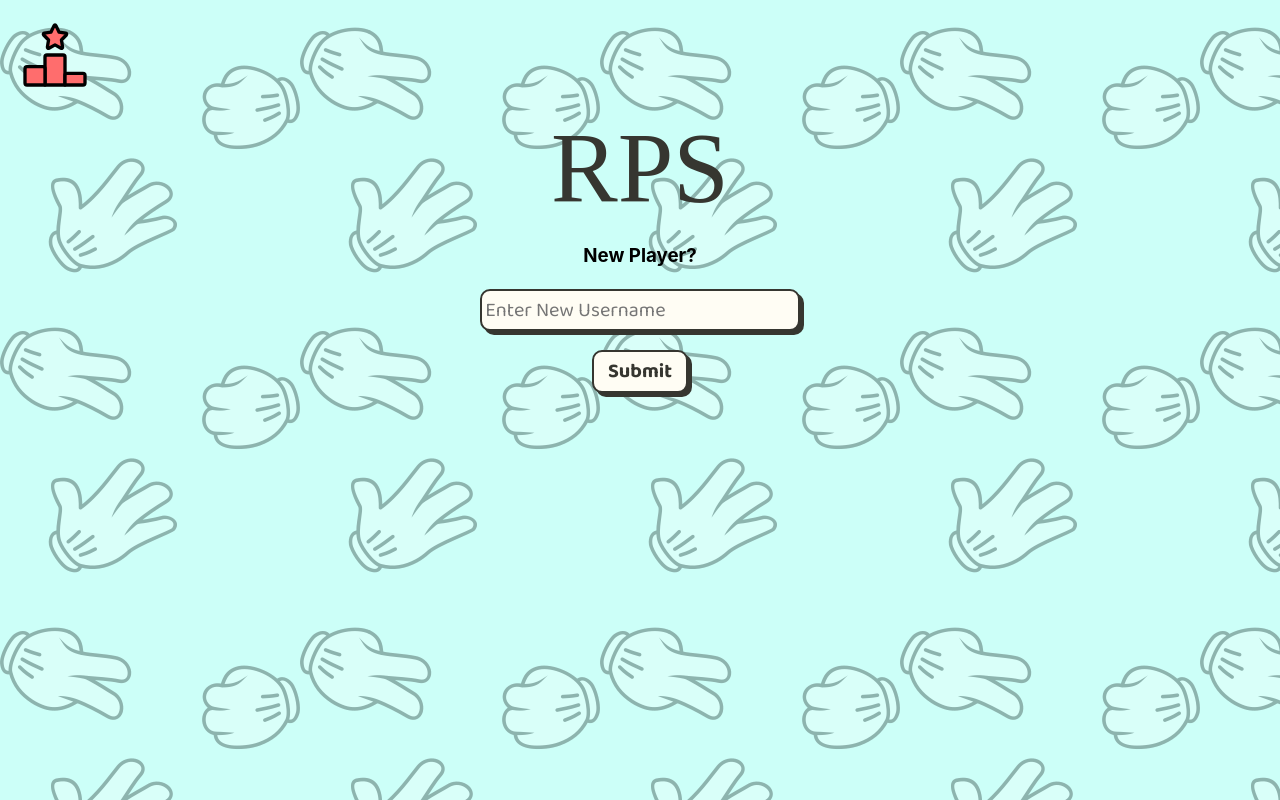
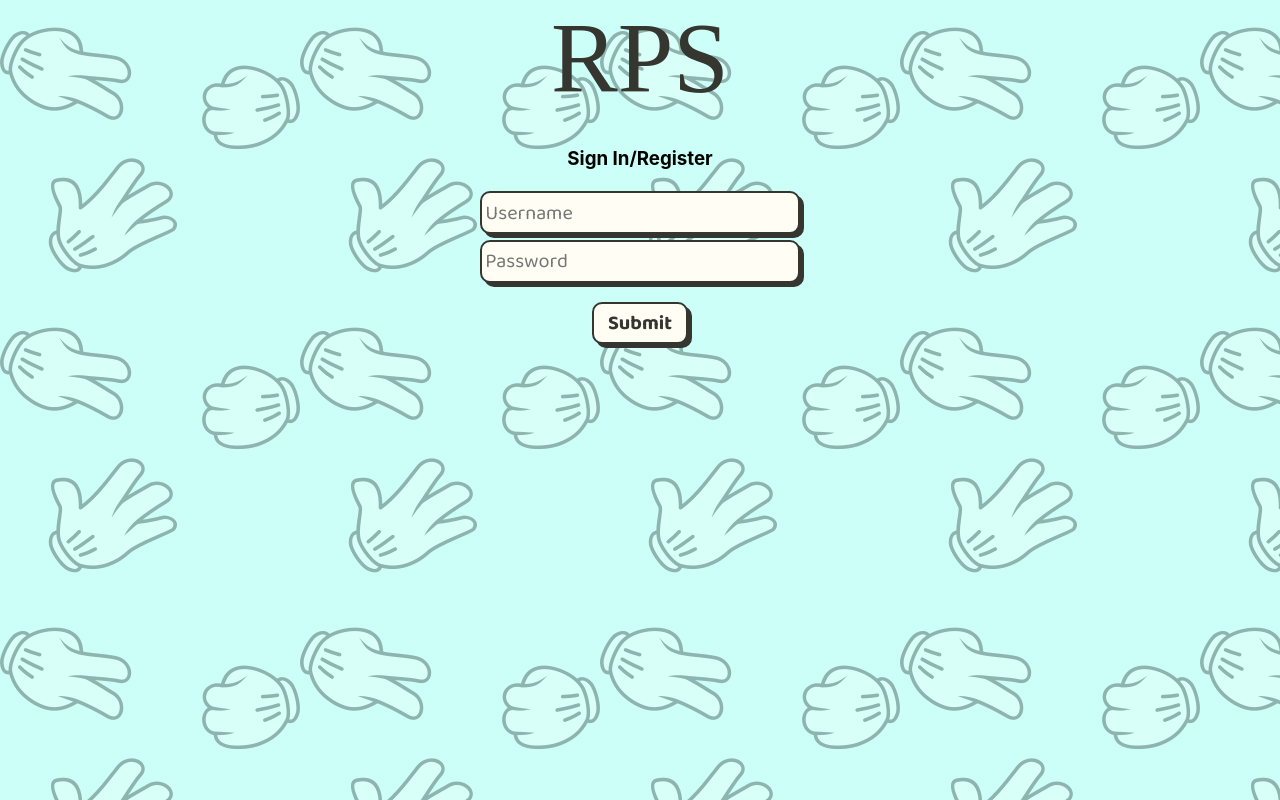
Before and after one commit to bhail300/WebDev3_RPS, a Next.js app in the folder rps/: page / in a window 1280 px wide. Built offline with nearby package versions, Linux system fonts and the light colour scheme; a web font is replaced by a local one.

Commit message:
added update score

```diff
--- a/rps/pages/components/forms/forms.js
+++ b/rps/pages/components/forms/forms.js
@@ -1,6 +1,7 @@
 import styled from 'styled-components';
 import { Wrapper } from '../../styles';
 import { useState, useEffect } from "react"
+import { useRouter } from 'next/router'
 
 
 
@@ -12,6 +13,7 @@ justify-content:center;
 align-items:center;
 align-content:center;
 width: 25%;
+margin: 1%;
 `
 const SubmitButton = styled.button`
 width: 30%;
@@ -28,55 +30,80 @@ margin: 5%;
 `
 
 export default function Form(
+{
+}){
+    const router = useRouter()
+
+    useEffect(()=>{
+        localStorage.clear();
+
+          });
+
+    // if (typeof window !== 'undefined') {
+    //         localStorage.setItem('currenrtUser', '');
+    //     }
 
 
-) {
+
     const [newUser, setNewUser] = useState('');
+    const [password, setPassword] = useState('');
+    const [validPath, setValidPath] = useState("");
     const updateNewUser = (e)=>{
         setNewUser(e.target.value)
+
       }
 
-    const HandleChange = () => {
+    const updatePass = (e)=>{
+        setPassword(e.target.value)
+      }
 
-        fetch(`http://localhost:3001/add-user?name=${newUser}`)
+      const HandleChange = () => {
+        fetch(`http://localhost:3001/add-user?name=${newUser}&pass=${password}`)
             .then(async (res) => {
                 const data = await res.json()
-                console.log(data)
+                if (typeof data !== 'undefined' && data.length > 0) {
+                    localStorage.setItem('currentUser', data[0].id);
+                    setValidPath("/game")
 
-            })
 
-    }
+
+                }else{
+                    localStorage.setItem('currentUser',"");
+                    setValidPath("/")
+                    alert("Invalid Login")
+
+                }
+
+            })}
+
+    const handlePage = (e)=>{
+        e.preventDefault()
+        router.push(validPath)
+      }
+
 
     return (
         <Wrapper>
-            {/* <FormCont action="/game" method="post">
-                <input
-                    type="text"
-                    id="user"
-                    name="user"
-                    className='input'
-                    placeholder="Enter Username" />
-                <input
-                    type="text"
-                    id="pass"
-                    name="pass"
-                    className='input'
-                    placeholder="Enter Password" />
-                <SubmitButton type="submit">Submit</SubmitButton>
-            </FormCont> */}
             <Wrapper>
-                <FormCont method="post">
-                    <h3>New Player?</h3>
+                <FormCont onSubmit={handlePage} method="post">
+                    <h3>Sign In/Register</h3>
                     <input
                         type="text"
                         value={newUser}
                         onChange={updateNewUser}
                         id="user"
-                        name="test"
+                        name="user"
                         className='input'
-                        placeholder="Enter New Username" />
+                        placeholder="Username" />
+                    <input
+                        type="password"
+                        value={password}
+                        onChange={updatePass}
+                        id="pass"
+                        name="pass"
+                        className='input'
+                        placeholder="Password" />
                     <SubmitButton onClick={() => {
-
                         HandleChange()
                     }}
                         type="submit">Submit</SubmitButton>
--- a/rps/pages/game.js
+++ b/rps/pages/game.js
@@ -119,11 +119,13 @@ export default function Game(){
           }
         }
 
-        if(playerPoints === 5){
+        if(playerPoints === 1){
           setTimeout(() => {
             setGameResult('Player wins the game!')
             newGame();
           }, 1500)
+          fetch(`http://localhost:3001/add-point?id=${localStorage.getItem('currentUser')}`)
+
         }
 
         if(compPoints === 5){
@@ -142,7 +144,7 @@ export default function Game(){
             </IconCont>
             <Wrapper0>
             <GameContentCont>
-                  { runTimer == true && <SpeechBubble text='loading...'/>}
+                  { runTimer == true && <SpeechBubble text='Rock! Paper! Scissors!'/>}
                   { runTimer == false && <SpeechBubble text={gameResult}/>}
                 <Wrapper3>
                     <Wrapper5>
--- a/rps/pages/index.js
+++ b/rps/pages/index.js
@@ -29,14 +29,11 @@ export default function Home({data})  {
   const router = useRouter()
   return (
     <div>
-      <IconCont>
 
-      <LeaderBoardIcon className="Icon" onNav={() => router.push('/leaderboard')}/>
-      </IconCont>
 
       <UserWrapper>
         <AppText text='RPS'></AppText>
-        <Form></Form>
+        <Form ></Form>
       </UserWrapper>
     </div>
   )
--- a/rps/pages/leaderboard.js
+++ b/rps/pages/leaderboard.js
@@ -59,7 +59,7 @@ export default function Leaderboard({})
 
             {scores?.map((s,i)=>
 
-            <AppText text={`${scores[i].id}. ${scores[i].name} — ${scores[i].wins}`} style="leaderboard"></AppText>
+            <AppText text={`${i+1}. ${scores[i].name} — ${scores[i].wins}`} style="leaderboard"></AppText>
             )}
             </LeadWrapper>
         </PageWrapper>
```
